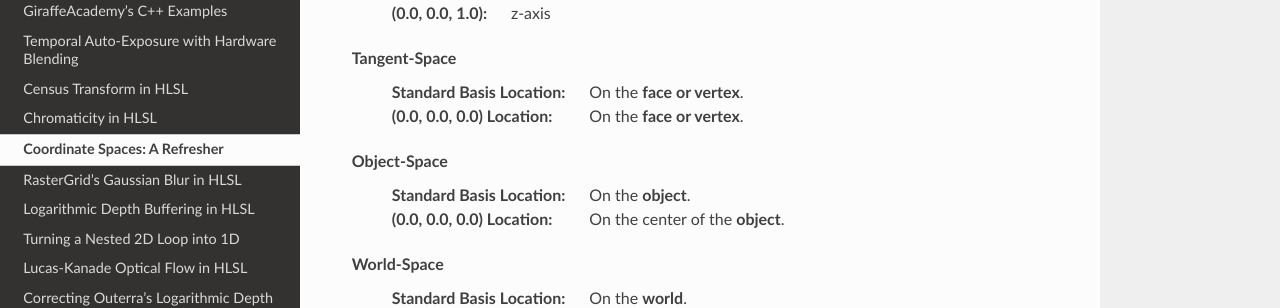
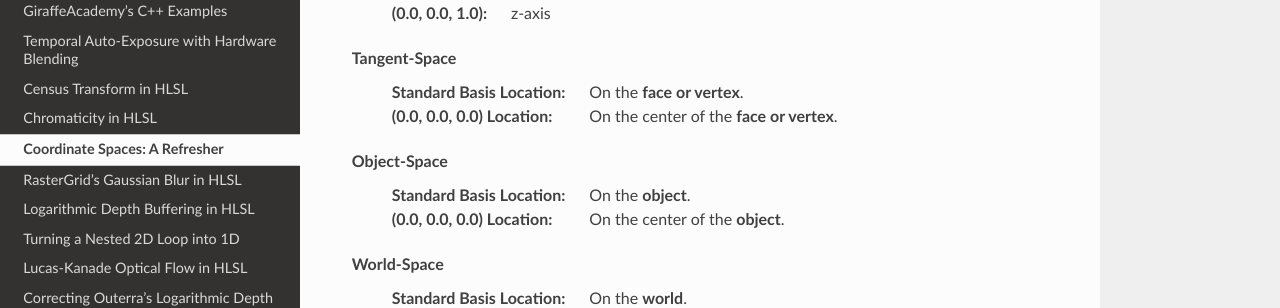
Before and after one commit to papadanku/papadanku.github.io, a Sphinx documentation site: the page built from docs/source/blog/coordinatespaces.rst, in a window 1280 px wide. Shown: the part 273-581 px from the top of the page. Built offline with Sphinx 7.4.7 and the Read the Docs theme 2.0.0, drawn with Linux system fonts in a browser that asks for light colours.

Commit message:
Add coordinatespaces.rst

```diff
--- a/docs/source/blog/coordinatespaces.rst
+++ b/docs/source/blog/coordinatespaces.rst
@@ -13,7 +13,7 @@ Coordinate Spaces: A Refresher
 
     Tangent-Space
         :Standard Basis Location: On the **face or vertex**.
-        :(0.0, 0.0, 0.0) Location: On the **face or vertex**.
+        :(0.0, 0.0, 0.0) Location: On the center of the **face or vertex**.
 
     Object-Space
         :Standard Basis Location: On the **object**.
```
